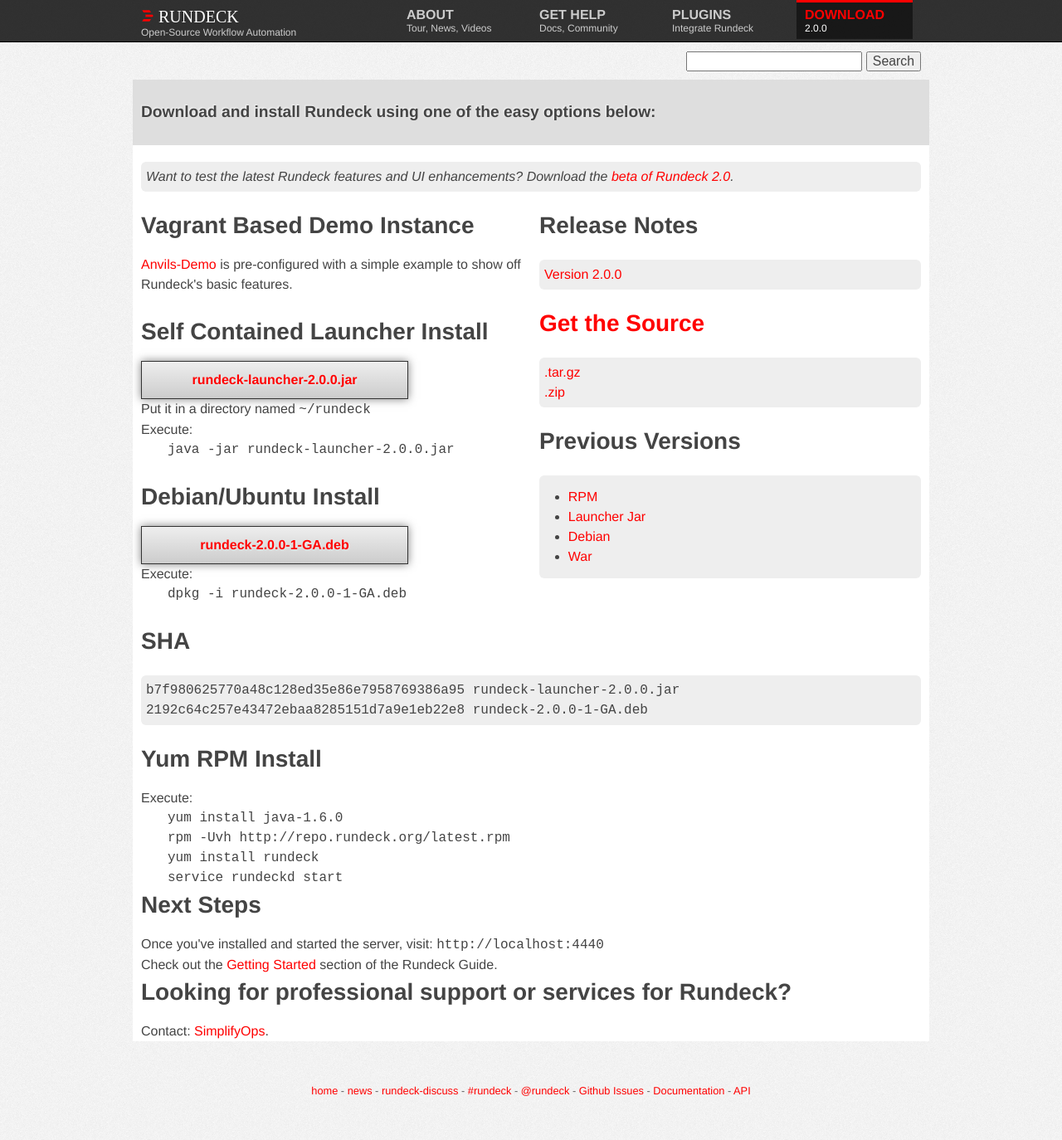
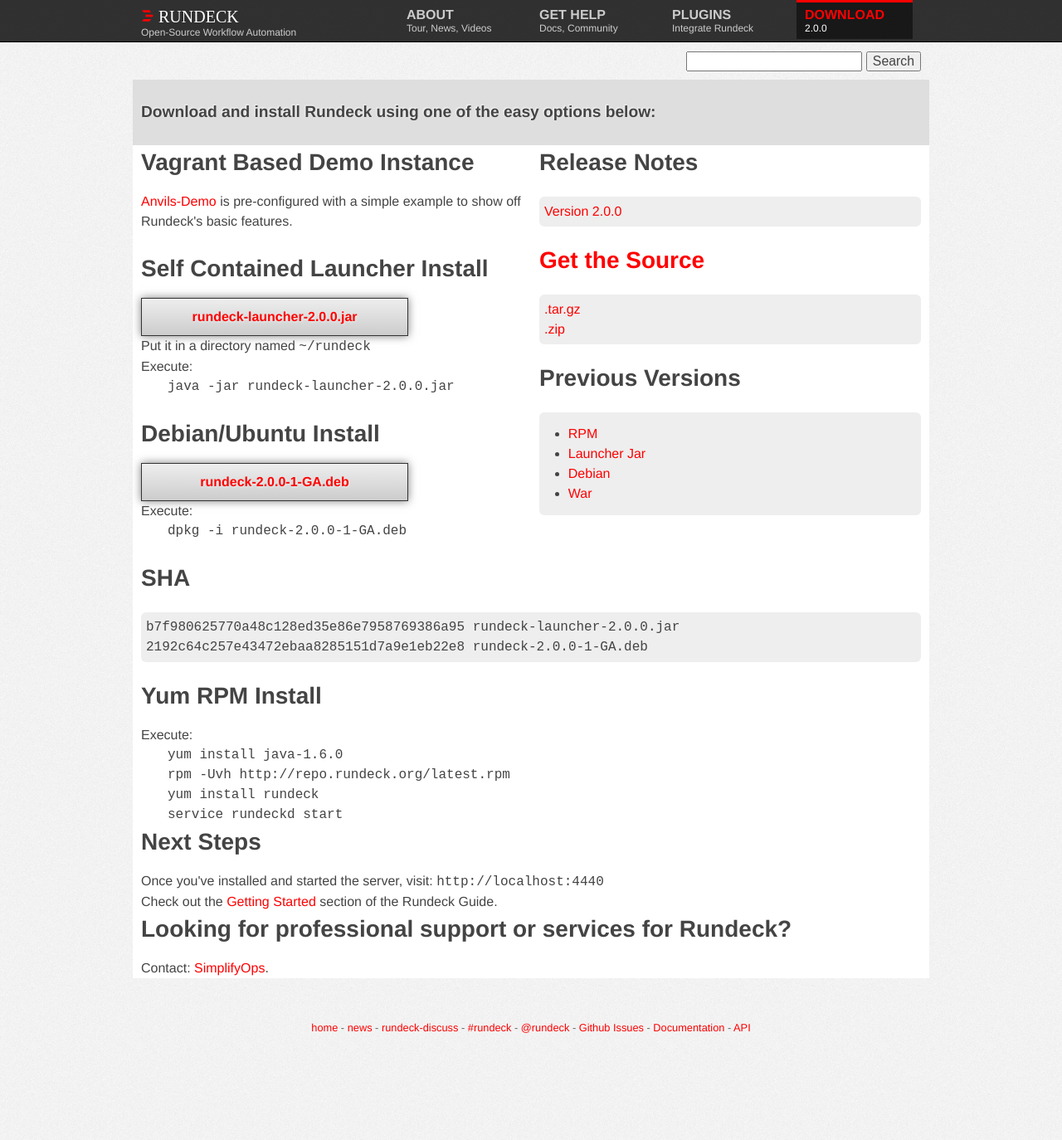
Before and after one commit to rundeck/rundeck-ghpages, a Jekyll site: the page built from downloads.html, in a window 1280 px wide. Shown: the whole page at 83% size. Built offline with Jekyll 4.4.1, drawn with Linux system fonts in a browser that asks for light colours; nearby versions of some CDN libraries; after the commit the page ends 1298 px from its top, so only the background shows below that.

Commit message:
Remove link to 2.0.0-beta1

```diff
--- a/downloads.html
+++ b/downloads.html
@@ -15,11 +15,6 @@
     </article>
 
     <article class="container_12">
-    <div class="grid_12">
-      <div class="callout">
-        <p style="font-style:italic">Want to test the latest Rundeck features and UI enhancements? Download the <a href="http://rundeck.org/news/2014/01/09/rundeck-2.0-beta1.html">beta of Rundeck 2.0</a>.</p>
-      </div>
-    </div>
 
     <div class="grid_6">
         <h2>Vagrant Based Demo Instance</h2>
```
